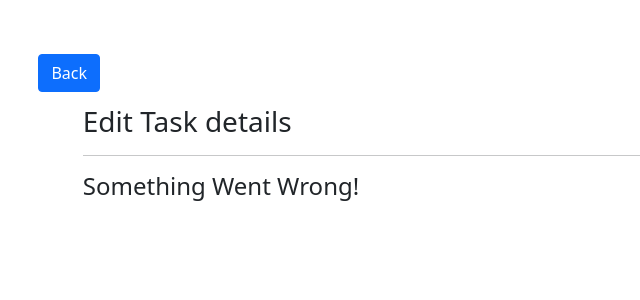
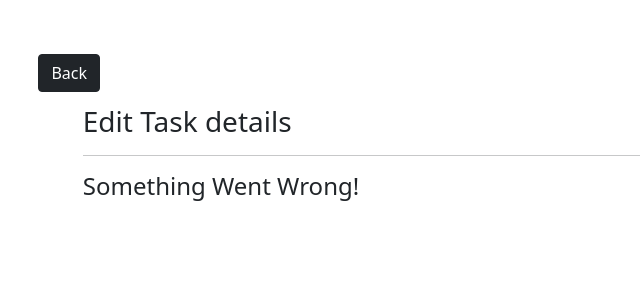
Before and after one commit to muhammedrahees360/Task-Managment-system, a PHP site: page /tms/edittask.php in a window 1280 px wide. Shown: the part 56-356 px from the top of the page, without its empty margins (0-640 px from the left). Run offline with PHP 8.4, Linux system fonts and the light colour scheme; a user stored in the database is signed in; some libraries are stand-ins or nearby versions.

Commit message:
Update edittask.php

```diff
--- a/edittask.php
+++ b/edittask.php
@@ -17,7 +17,7 @@
     <meta name="viewport" content="width=device-width, initial-scale=1.0">
 </head>
 <body style="padding: 3vw;">
-<a class="btn btn-primary" href="user.php">Back</a><br>
+<a class="btn btn-dark" href="user.php">Back</a><br>
 <div class="container" style="padding: 1vw;">
   <h3>Edit Task details</h3><hr>
   <?php
```
